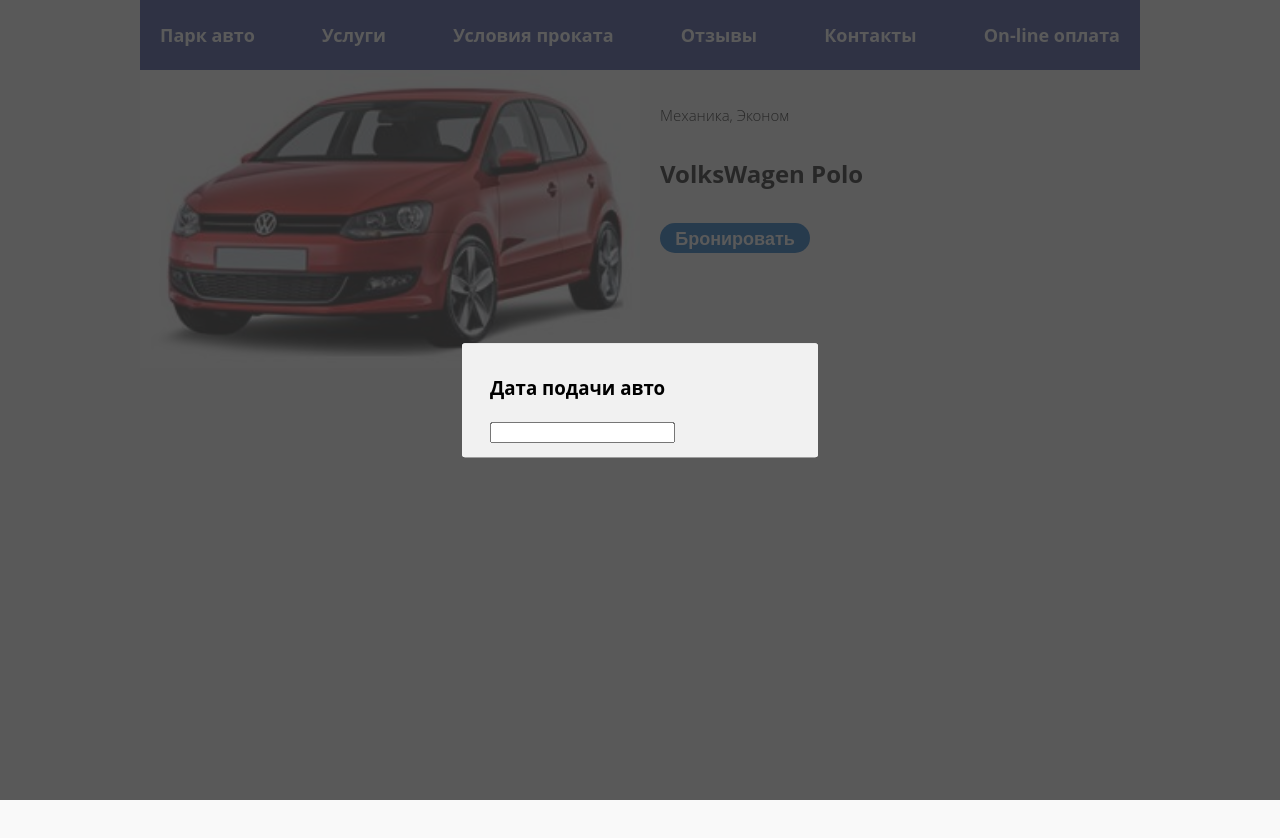
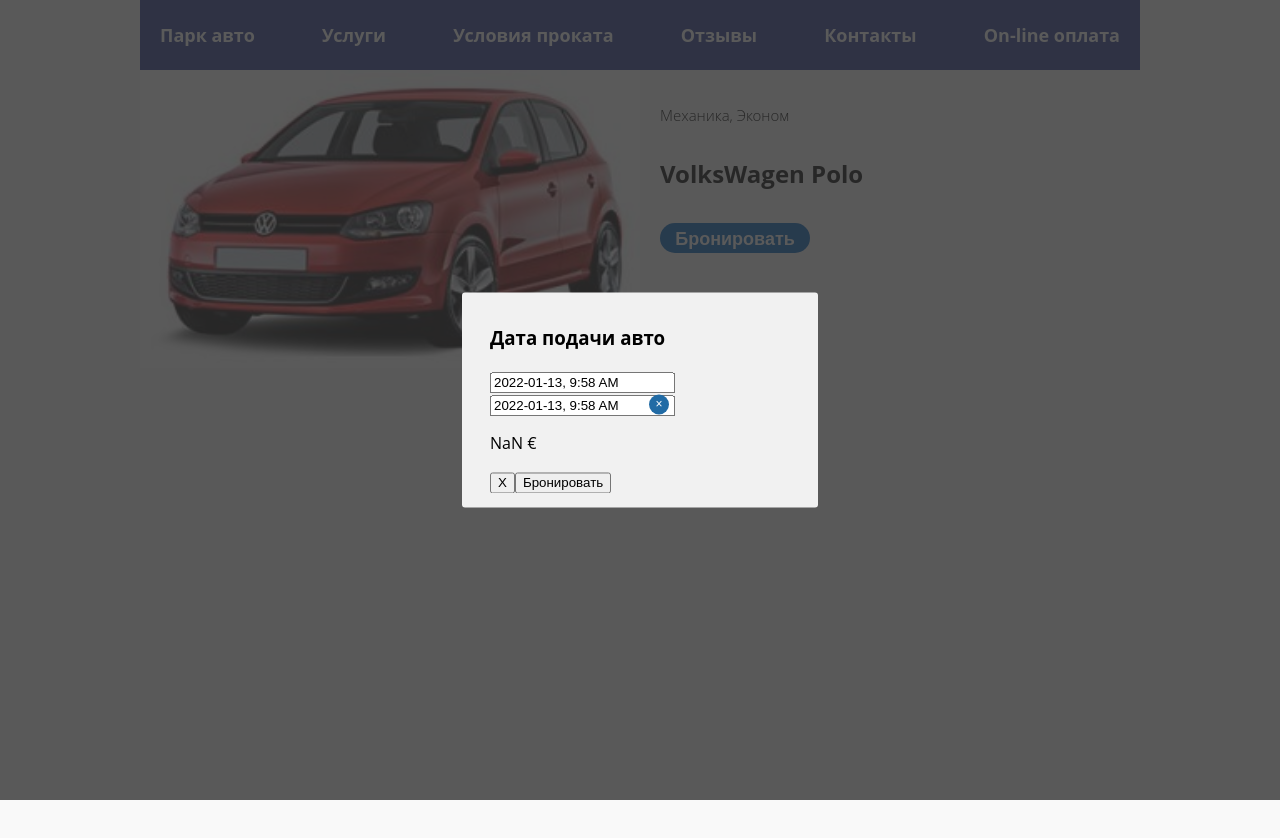
Before and after one commit to Isca7el/Car-sharing, a React app: page /car-description/1 in a window 1280 px wide. Both pictures are taken after a click on the button "Бронировать". Built offline with nearby package versions, Linux system fonts and the light colour scheme.

Commit message:
feat: add data-picker

```diff
--- a/package.json
+++ b/package.json
@@ -6,6 +6,7 @@
     "@testing-library/jest-dom": "^5.11.4",
     "@testing-library/react": "^11.1.0",
     "@testing-library/user-event": "^12.1.10",
+    "@types/react-datepicker": "^4.3.4",
     "react": "^17.0.2",
     "react-datepicker": "^4.6.0",
     "react-dom": "^17.0.2",
--- a/src/components/app-description/app-description.js
+++ b/src/components/app-description/app-description.js
@@ -31,22 +31,9 @@
   return <View card={card} />;
 };
 
-const currency = ' €';
-
 const View = ({ card }) => {
-  const { name, src, transmission, classify, rent } = card;
+  const { name, src, transmission, classify } = card;
   const [isModalOpened, setIsModalOpened] = useState(false);
-
-  console.log('isModalOpened', isModalOpened);
-  // const toggleModal = () => {
-  //   setModal(!modal);
-  // };
-
-  // if (modal) {
-  //   document.body.classList.add('active-modal');
-  // } else {
-  //   document.body.classList.remove('active-modal');
-  // }
 
   return (
     <div className="descriptiom-wrapper">
--- a/src/components/app-modal/app-modal.css
+++ b/src/components/app-modal/app-modal.css
@@ -1,3 +1,4 @@
+
 .moadal, .overlay{
   width: 100vw;
   height: 100vh;
--- a/src/components/app-modal/app-modal.js
+++ b/src/components/app-modal/app-modal.js
@@ -1,6 +1,5 @@
 import 'react-datepicker/dist/react-datepicker.css';
 import PickupDate from '../app-pickup-date/app-pickup-date';
-import DropOffDate from '../app-dropoff-date/app-dropoff-date';
 import './app-modal.css';
 
 const Modal = ({ isOpened, onClose }) => {
@@ -13,10 +12,6 @@
       <div className="overlay pickup-date" onClick={onClose}></div>
       <div className="modal-content ">
         <PickupDate />
-        <DropOffDate />
-        <button className="close-button" onClick={onClose}>
-          X
-        </button>
       </div>
     </div>
   );
--- a/src/components/app-pickup-date/app-pickup-date.js
+++ b/src/components/app-pickup-date/app-pickup-date.js
@@ -1,19 +1,82 @@
 import ReactDatePicker from 'react-datepicker';
-import { useState } from 'react';
+import { useState, useEffect } from 'react';
 import 'react-datepicker/dist/react-datepicker.css';
 
-const PickupDate = () => {
-  const [selectedDate, setSelectedDate] = useState(null);
+const PickupDate = ({ onClose, rent }) => {
+  const [date, setDate] = useState({ startDate: new Date(), endDate: new Date() });
+  const currency = ' €';
+
+  const handleDateChange = (dateName, dateValue) => {
+    let { startDate, endDate } = date;
+
+    if (dateName === 'startDateTime') {
+      startDate = dateValue;
+    } else {
+      endDate = dateValue;
+    }
+
+    setDate({
+      startDate,
+      endDate
+    });
+  };
+
+  const handleDate = (arr) => {
+    localStorage.setItem('begin', arr.startDate);
+    localStorage.setItem('end', arr.endDate);
+  };
+
+  useEffect(() => {
+    ShowDate();
+  });
+
+  const ShowDate = () => {
+    let start = date.startDate;
+    let end = date.endDate;
+    const result = Math.round((end - start) / (60 * 60 * 24 * 1000));
+    console.log(result);
+    return <p>{result * rent + currency}</p>;
+  };
 
   return (
-    <div className="modal-content ">
+    <div className="modal-content">
       <h3>Дата подачи авто</h3>
       <ReactDatePicker
-        selected={selectedDate}
-        onChange={(date) => setSelectedDate(date)}
-        minDate={new Date()}
-        isClearable
+        id="start-date-time"
+        name="startDateTime"
+        className="form-control"
+        selected={date.startDate}
+        value={date.startDate}
+        onChange={(date) => handleDateChange('startDateTime', date)}
+        showTimeSelect
+        timeFormat="HH:mm"
+        timeIntervals={15}
+        dateFormat="yyyy-MM-dd, h:mm a"
+        timeCaption="time"
       />
+
+      <ReactDatePicker
+        id="end-date-time"
+        name="endDateTime"
+        className="form-control"
+        selected={date.endDate}
+        value={date.endDate}
+        onChange={(date) => handleDateChange('endDateTime', date)}
+        placeholderText="choose end date of event"
+        isClearable={true}
+        showTimeSelect
+        timeFormat="HH:mm"
+        timeIntervals={15}
+        dateFormat="yyyy-MM-dd, h:mm a"
+        timeCaption="time"
+      />
+      <ShowDate />
+      <button className="close-button" onClick={onClose}>
+        X
+      </button>
+      <button className="book-buton" onClick={handleDate(date)}>
+        Бронировать
+      </button>
     </div>
   );
 };
```
Also changed, not shown: src/components/app-price/app-price.js (added, +9 -0 lines), src/components/app/app.monk.js (line endings or trailing spaces), 2 other files.
